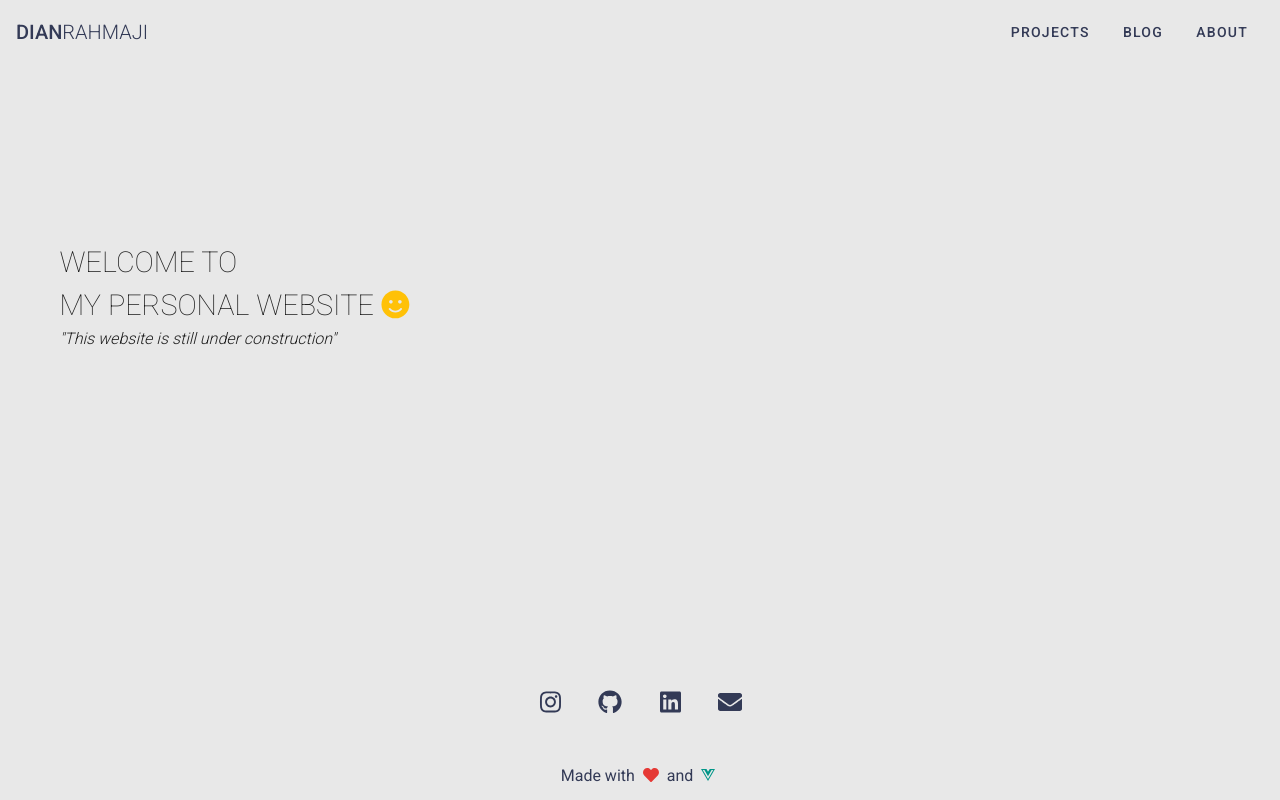
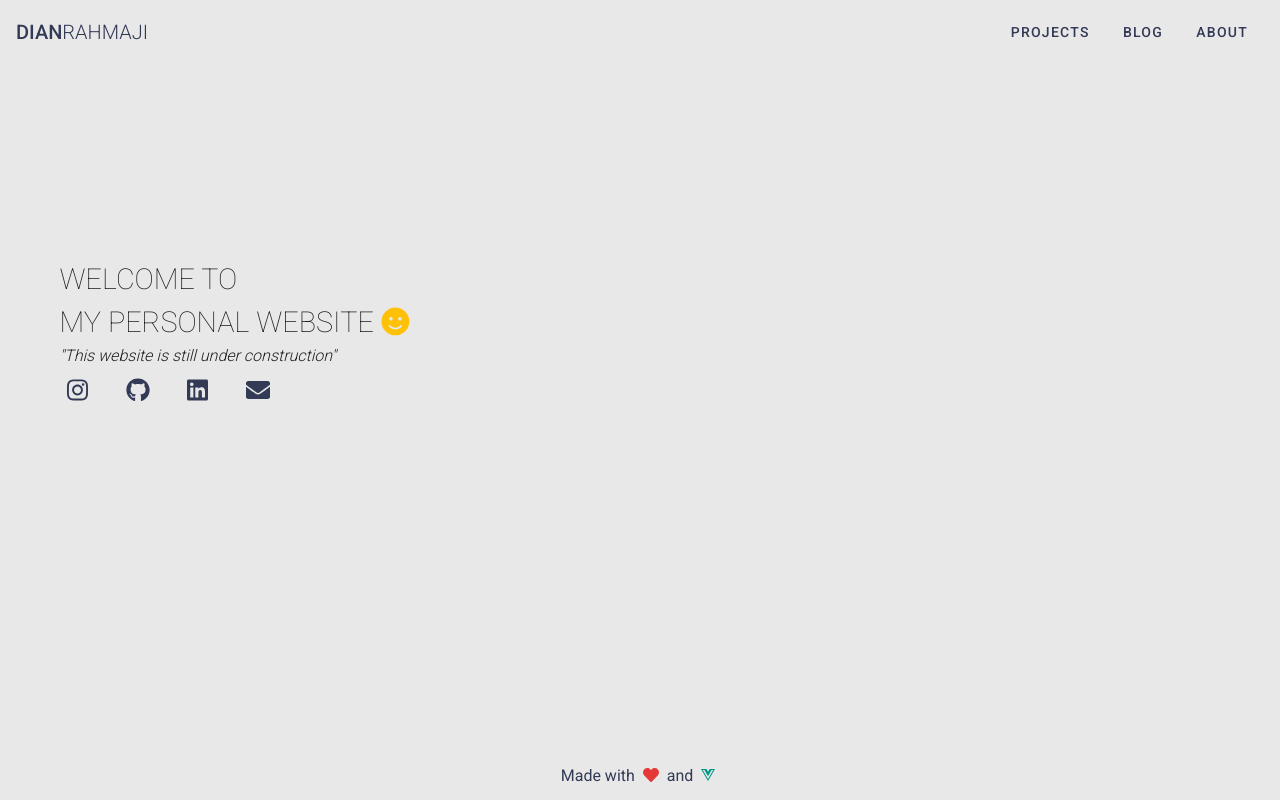
Before and after one commit to andsholinka/personal-website, a Vue app: page / in a window 1280 px wide. Built offline with nearby package versions, Linux system fonts and the light colour scheme.

Commit message:
[FIX] Social Placement

```diff
--- a/src/views/Home.vue
+++ b/src/views/Home.vue
@@ -4,10 +4,11 @@
       <main-appbar></main-appbar>
       <section id="greetings">
         <v-row
-          style="height: 60vh"
-          align-content="center"
+          style="height: 40vh"
+          justify="start"
+          align-content="end"
         >
-          <v-col xs="12" md="6">
+          <v-col xs="12" md="6" class="pb-0">
             <h1
               class="font-weight-thin text-uppercase dr-text-greetings"
             >
@@ -20,14 +21,15 @@
       </section>
       <section id="socials">
         <v-row
-          align-content="end"
-          justify="center"
+          align-content="start"
+          justify="start"
           style="height: 25vh"
         >
           <v-col
             v-for="(social, index) in socials"
             :key="index"
             cols="auto"
+            class="pt-0"
           >
             <v-btn
               text
```
